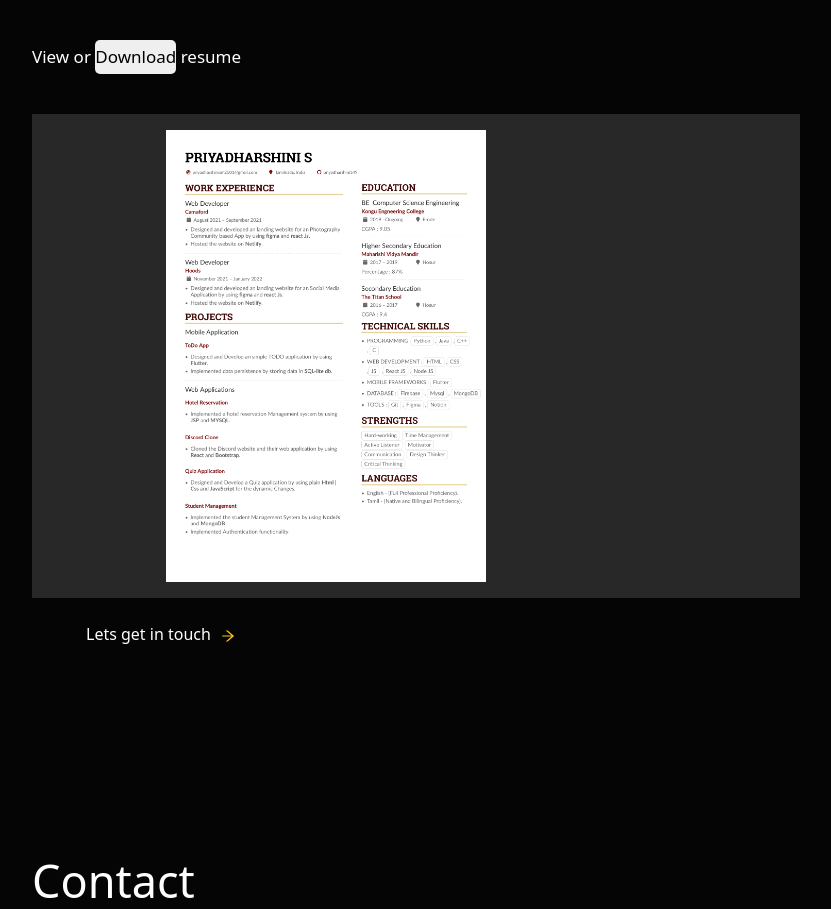
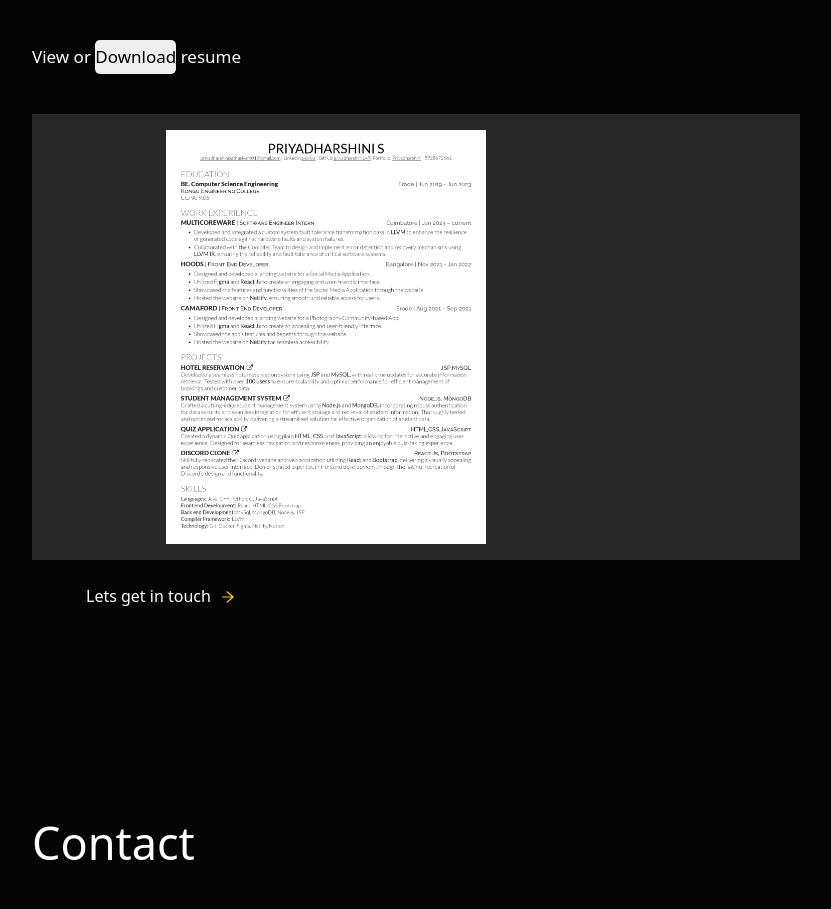
Before and after one commit to priyadharshini149/Portfolio, a React (Create React App) app: page / in a window 1280 px wide. Shown: the part 2922-3831 px from the top of the page, without its empty margins (224-1055 px from the left). Built offline with nearby package versions, Linux system fonts and the light colour scheme.

Commit message:
updated resume is added

```diff
--- a/src/Resume/resume.jsx
+++ b/src/Resume/resume.jsx
@@ -31,7 +31,7 @@ function resume() {
         <div className="resume-holder">
           <div className="resume">
             <img
-              src="/assets/image/resume.jpg"
+              src="/assets/image/updated_resume.jpg"
               alt="resume"
               className="res"
             ></img>
```
Also changed, not shown: public/assets/image/Updated_Resume.jpg (added).
